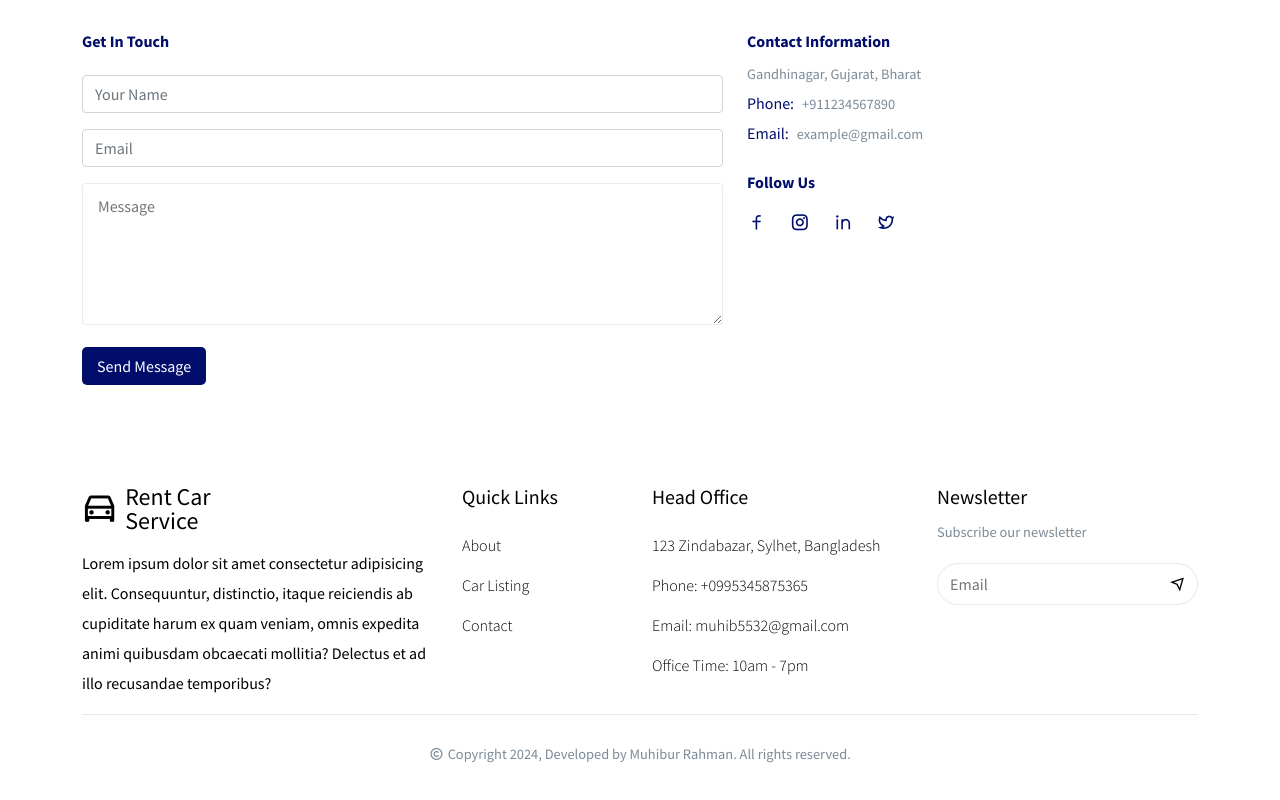
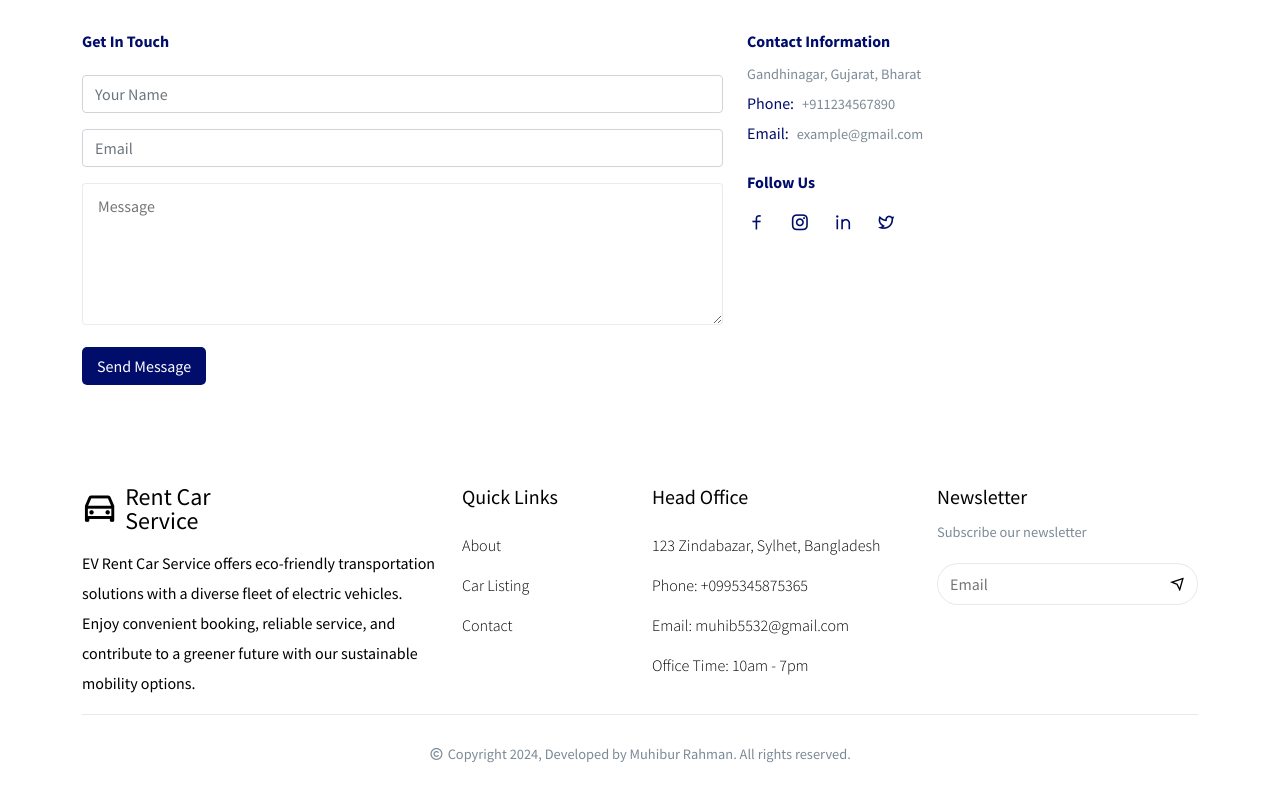
Before and after one commit to jemmyasjd/EvRent, a React (Create React App) app: page /contact in a window 1280 px wide. Shown: the part 512-1312 px from the top of the page. Built offline with nearby package versions, Linux system fonts and the light colour scheme; no server answers.

Commit message:
Required changes in Footer.jsx

```diff
--- a/src/components/Footer/Footer.jsx
+++ b/src/components/Footer/Footer.jsx
@@ -41,10 +41,8 @@ const Footer = () => {
               </h1>
             </div>
             <p className="footer__logo-content">
-              Lorem ipsum dolor sit amet consectetur adipisicing elit.
-              Consequuntur, distinctio, itaque reiciendis ab cupiditate harum ex
-              quam veniam, omnis expedita animi quibusdam obcaecati mollitia?
-              Delectus et ad illo recusandae temporibus?
+              EV Rent Car Service offers eco-friendly transportation solutions with a diverse fleet of electric vehicles.
+              Enjoy convenient booking, reliable service, and contribute to a greener future with our sustainable mobility options.
             </p>
           </Col>
 
```
